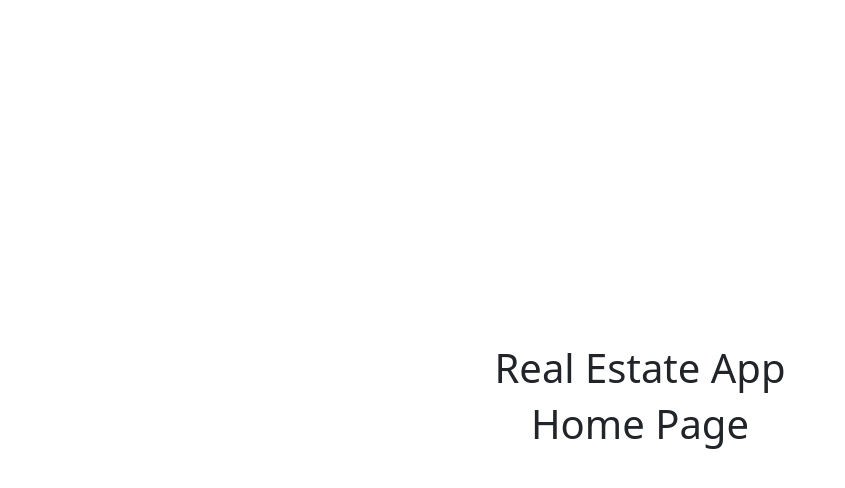
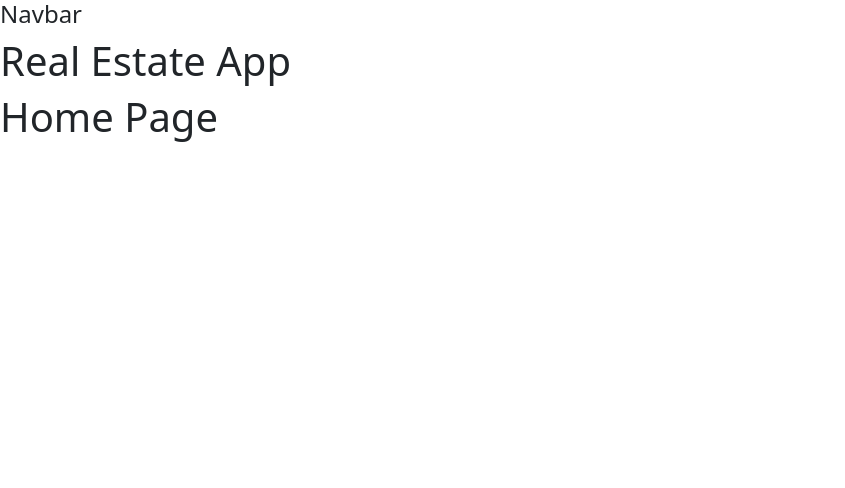
Before and after one commit to mamunurrashid1010/real-estate-app-vue, a Vue app: page / in a window 1280 px wide. Shown: the top 488 px of the page, without its empty margins (0-845 px from the left). Built offline with nearby package versions, Linux system fonts and the light colour scheme.

Commit message:
TopNavbar component create

```diff
--- a/src/App.vue
+++ b/src/App.vue
@@ -1,5 +1,6 @@
 <template>
   <div>
+    <TopNavbar/>
     <h1>Real Estate App</h1>
 
     <router-view/>
@@ -8,8 +9,11 @@
 </template>
 
 <script>
+import TopNavbar from "./components/navbar/TopNavbar.vue";
+
 export default {
   name:'App',
+  components: {TopNavbar},
   data(){
     return{
 
--- /dev/null
+++ b/src/components/navbar/TopNavbar.vue
@@ -0,0 +1,23 @@
+<template>
+  <div>
+      <h4>Navbar</h4>
+  </div>
+</template>
+
+<script>
+export default {
+  name:'TopNavbar',
+  data(){
+    return{
+
+    }
+  },
+  components:{
+
+  }
+}
+</script>
+
+<style>
+
+</style>
--- a/src/main.js
+++ b/src/main.js
@@ -1,5 +1,5 @@
 import { createApp } from 'vue'
-import './style.css'
+// import './style.css'
 import '../node_modules/bootstrap/dist/css/bootstrap.min.css';
 import App from './App.vue'
 import router from "./router/index.js";
```
